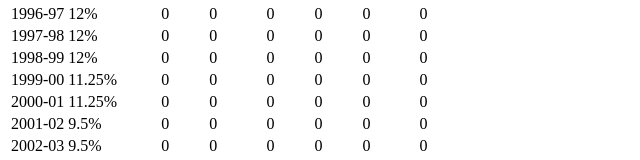
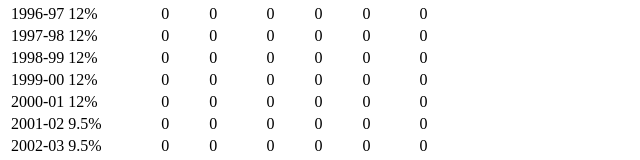
Before and after one commit to Alexander-Thukral/pension-calculator-v4, a React (Create React App) app: page / in a window 1280 px wide. Shown: the part 311-471 px from the top of the page, without its empty margins (0-640 px from the left). Built offline with nearby package versions, Linux system fonts and the light colour scheme.

Commit message:
Update PensionCalculator.js

```diff
--- a/src/PensionCalculator.js
+++ b/src/PensionCalculator.js
@@ -9,8 +9,8 @@ const HISTORICAL_INTEREST_RATES = {
   "1996-97": 12,
   "1997-98": 12,
   "1998-99": 12,
-  "1999-00": 11.25,
-  "2000-01": 11.25,
+  "1999-00": 12,
+  "2000-01": 12,
   "2001-02": 9.5,
   "2002-03": 9.5,
   "2003-04": 9.5,
```
